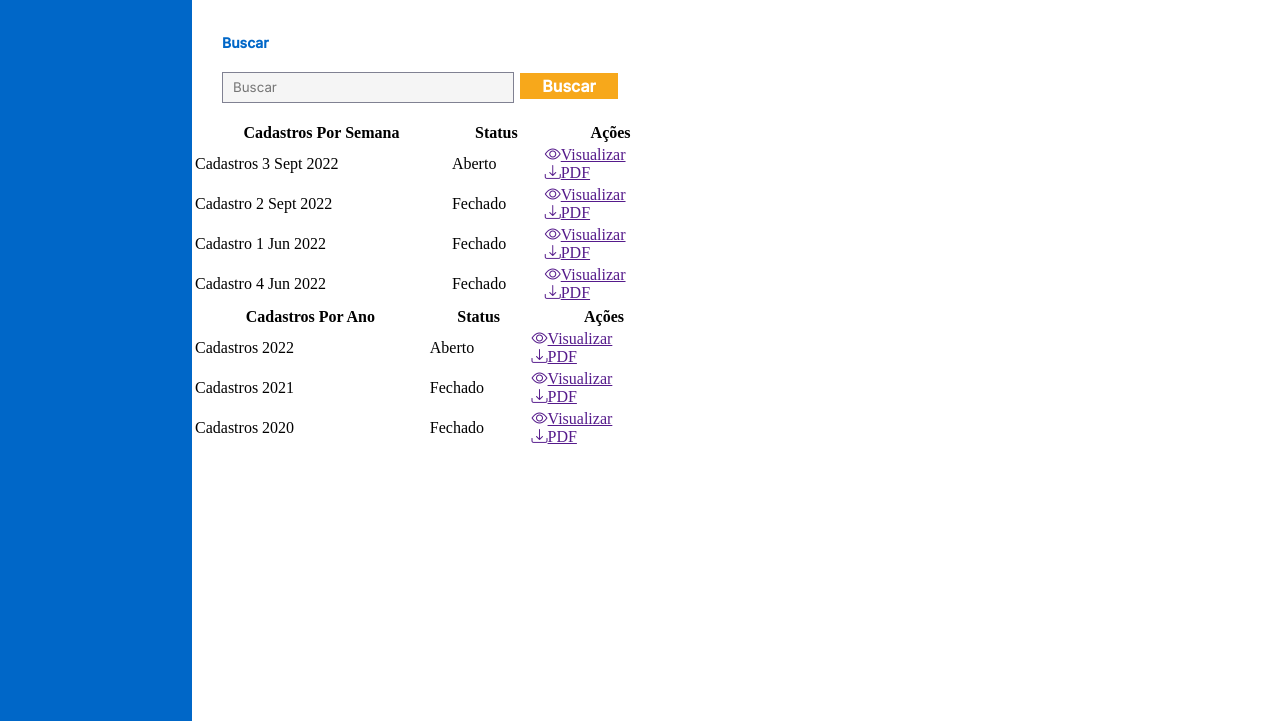
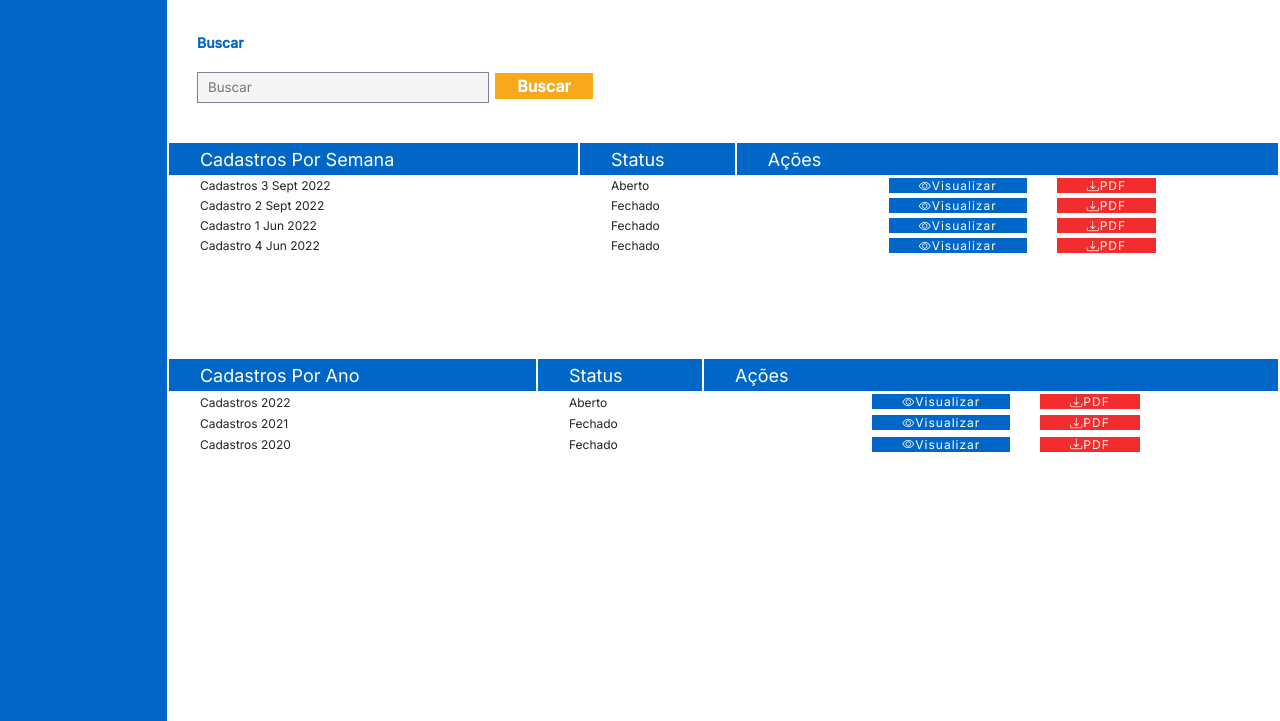
Before and after one commit to orbitechz/GPC, a plain HTML site: page pages/relatorios-cadastros/relatorios-cadastros.html in a window 1280 px wide. Shown: the part 79-800 px from the top of the page. Drawn offline with nearby package versions, Linux system fonts and the light colour scheme.

Commit message:
Tela Relatorios->Beneficiarios ->CSS vrs1 Feita

```diff
--- a/pages/relatorios-cadastros/relatorios-cadastros.css
+++ b/pages/relatorios-cadastros/relatorios-cadastros.css
@@ -1,5 +1,4 @@
 @import url(/css/main.css);
-@import url('https://fonts.googleapis.com/css2?family=Inter:wght@200&display=swap');
 
 body{
     margin: 0;
@@ -10,17 +9,21 @@ body{
 
 .theContent{
     display: grid;
+    width: 100%;
     height: 500px;
+    gap: 20px;
 }
 
 .content-header{
     margin-left: 30px;
     display: grid;
+    width: 40px;
     height: 200px;
 }
 
 .content-tables{
     display: grid;
+    row-gap: 100px;
 }
 
 nav{
@@ -87,3 +90,52 @@ nav{
     text-align: center;
     cursor: pointer;
 }
+
+table{
+    height: 100px;
+}
+
+.content-tables table thead tr th {
+    text-align: left;
+    text-indent: 30px;
+    height: 30px;
+    background-color: #0067C8;
+    font-family: 'Inter';
+    font-weight: 200;
+    font-size: 18px;
+    color: #FFFFFF;
+}
+
+.content-tables table tbody {
+    text-indent: 30px;
+    font-family: Inter;
+    font-size: 12px;
+    font-weight: 400;
+    line-height: 16px;
+    color: #232325;
+}
+
+.content-tables table tbody .box{
+    display: flex;
+    justify-content: center;
+    text-align: center;
+
+
+}
+
+.content-tables table tbody .box a {
+    color: #FFFFFF;
+    text-decoration: none;
+    letter-spacing: 1px;
+}
+.content-tables table tbody .blue {
+    background-color: #0067C8;
+    padding-right: 30px;
+
+}
+
+.content-tables table tbody .red {
+    background-color: #F32D2D;
+    padding-right: 30px;
+
+}
```
